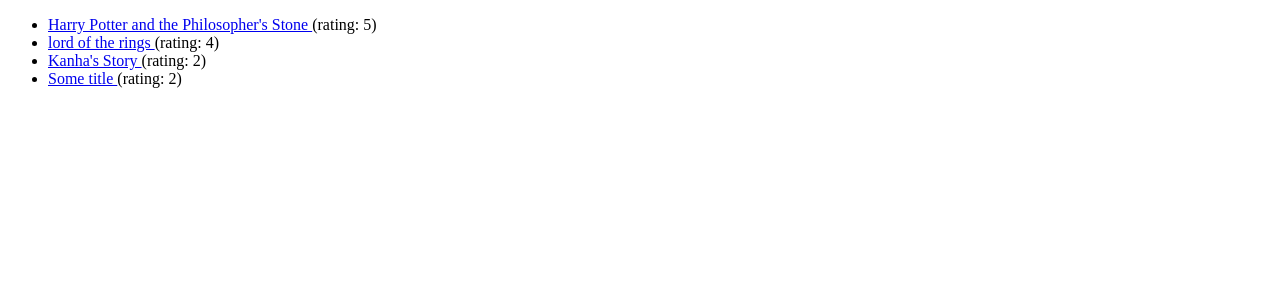
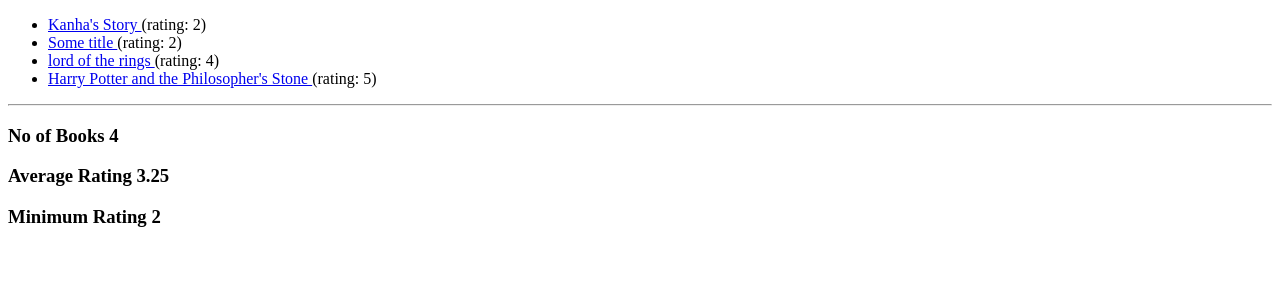
Before and after one commit to Kanharajput/DjangoModels, a Django app: page / in a window 1280 px wide. Shown: the top 300 px of the page. Run offline with Django 3.2, Linux system fonts and the light colour scheme; data comes from the database, SQL or seed files in the repository.

Commit message:
aggregate functios

```diff
--- a/BookOutlet/templates/BookOutlet/home.html
+++ b/BookOutlet/templates/BookOutlet/home.html
@@ -12,4 +12,10 @@
         {% endfor %}
     </ul>
 
+    <hr> <!-- this horizontal line syntax-->
+    <h3> No of Books {{no_of_books}} </h3>
+    <!--aggre_dict is a aggregate dictionary which is used to access aggregate fuctions value-->
+    <h3> Average Rating {{aggre_dict.rating__avg}} </h3>
+    <h3> Minimum Rating {{aggre_dict.rating__min}} </h3>
+
 {% endblock content %}
--- a/BookOutlet/views.py
+++ b/BookOutlet/views.py
@@ -1,11 +1,18 @@
 from django.shortcuts import render,get_object_or_404
 from .models import Book
+from django.db.models import Avg, Min
 
 # Create your views here.
 
 def showBooKList(request):
-    Books = Book.objects.all()
-    return render(request,'BookOutlet/home.html',{'Books':Books})
+    Books = Book.objects.all().order_by("rating")      #order_by("-rating") order the data in descending order
+    no_of_books = Books.count()           # return the count of books/ entries in the database
+    aggre_dict = Books.aggregate(Avg("rating"),Min("rating"))           # aggregate return a dictionary so that multiple operation can perform via a single statement
+    return render(request,'BookOutlet/home.html',{
+        'Books':Books,
+        'no_of_books':no_of_books,
+        'aggre_dict':aggre_dict
+        })
 
 
 def detailPage(request,slug_in_url):
```
